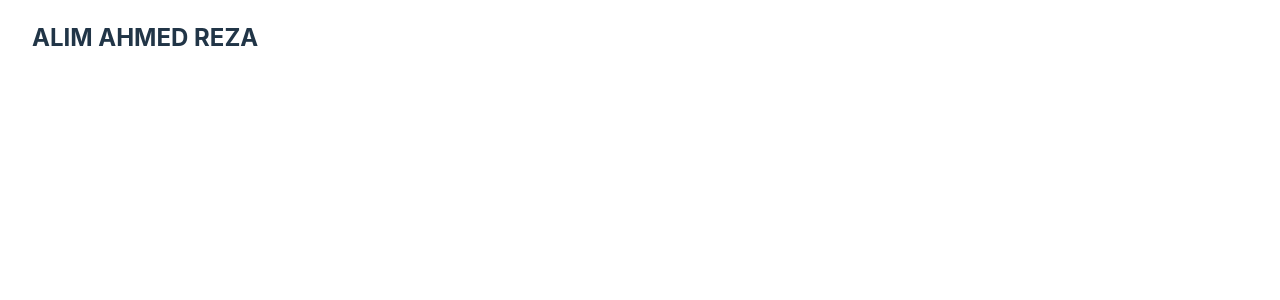
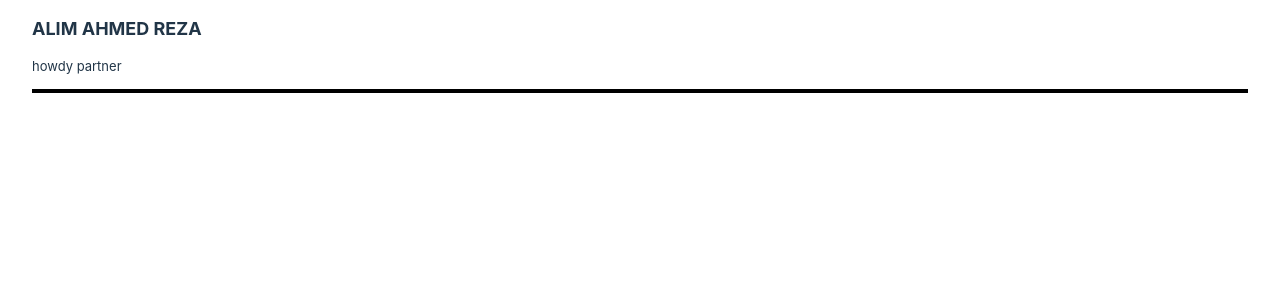
Before and after one commit to Alim-Reza/resume, a React (Vite) app: page / in a window 1280 px wide. Shown: the top 300 px of the page. Built offline with nearby package versions, Linux system fonts and the light colour scheme.

Commit message:
organizing

```diff
--- a/src/App.tsx
+++ b/src/App.tsx
@@ -1,11 +1,9 @@
 import './App.css';
+import TwoColumn from './TwoColumn/TwoColumn.tsx';
 
 function App() {
   return <>
-  <section id="header">
-    <h1>ALIM AHMED REZA</h1>
-  </section>
-  <section id="body"></section>
+    <TwoColumn />
   </>;
 }
 export default App;
--- /dev/null
+++ b/src/TwoColumn/TwoColumn.css
@@ -0,0 +1,9 @@
+section {
+  border-bottom: 2px solid black;
+  h1 {
+    font-size: large;
+  }
+  p {
+    font-size: small;
+  }
+}
--- /dev/null
+++ b/src/TwoColumn/TwoColumn.tsx
@@ -0,0 +1,12 @@
+import './TwoColumn.css';
+
+function TwoColumn() {
+  return <>
+  <section id="header">
+    <h1>ALIM AHMED REZA</h1>
+    <p>howdy partner</p>
+  </section>
+  <section id="body"></section>
+  </>;
+}
+export default TwoColumn;
```
Also changed, not shown: src/App.css (line endings or trailing spaces).
